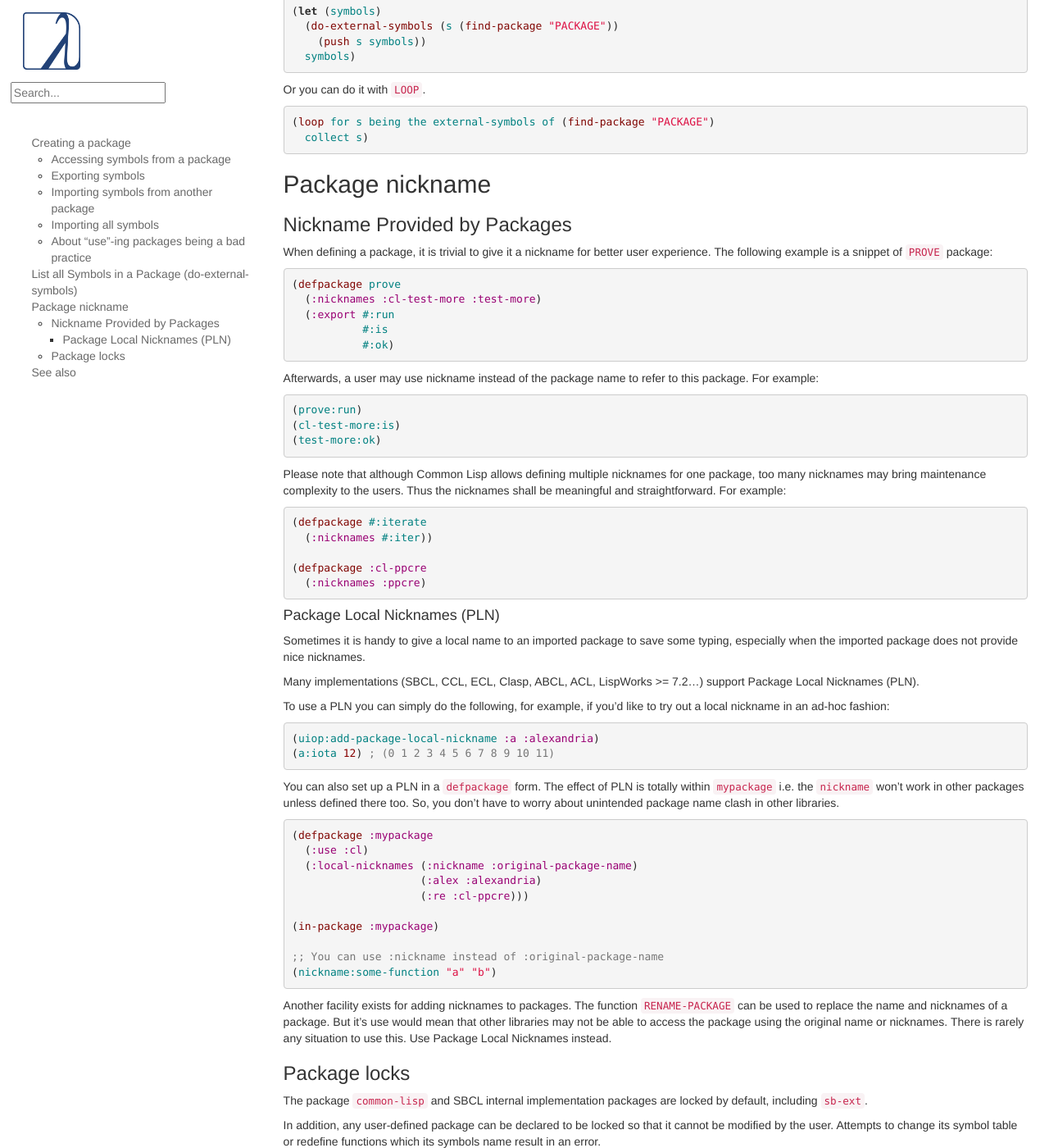
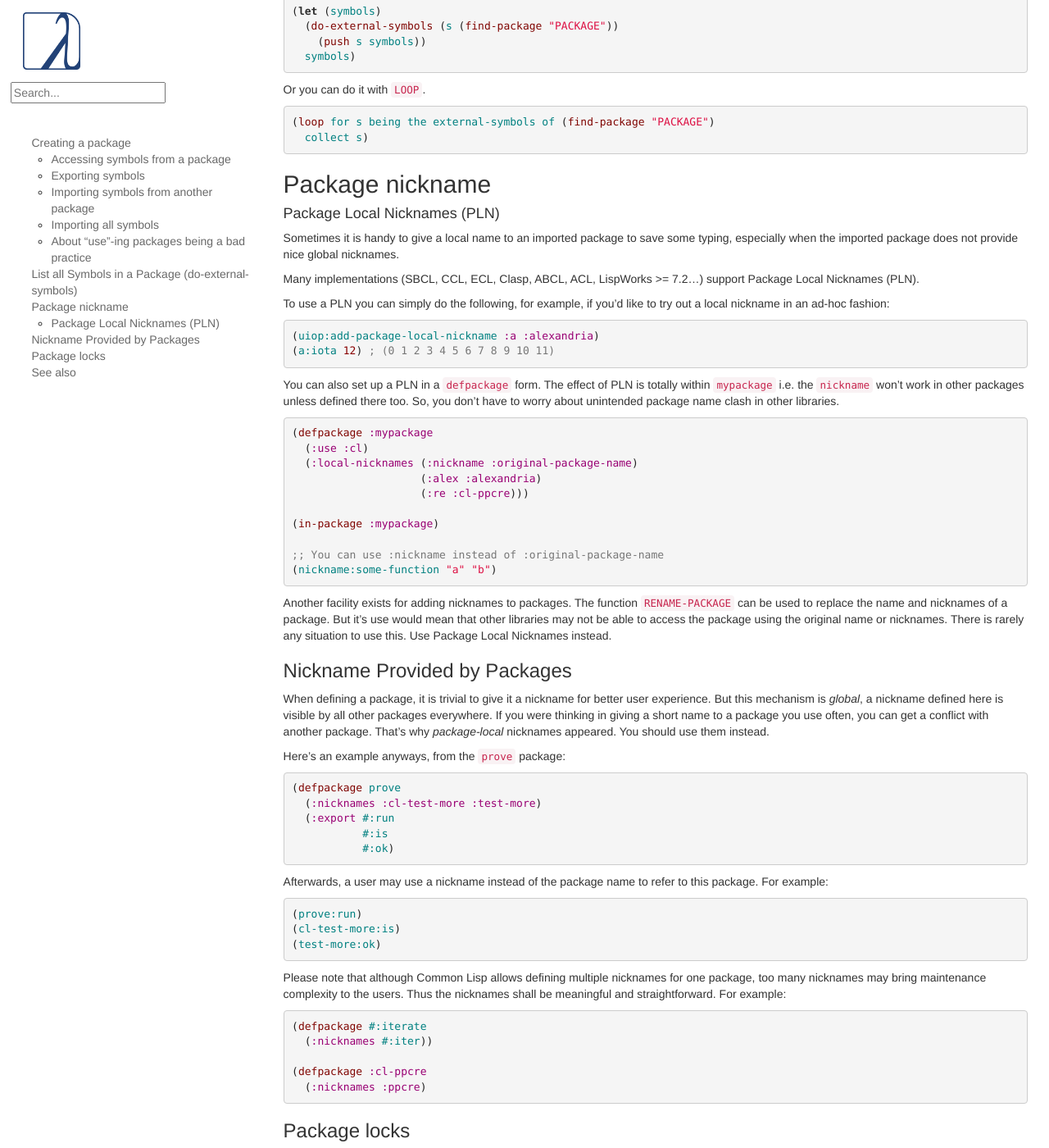
Before and after one commit to LispCookbook/cl-cookbook, a Jekyll site: the page built from packages.md, in a window 1280 px wide and 1400 px high, scrolled down 3548 px. Shown: the whole window at 82% size. Built offline with Jekyll 4.4.1, drawn with Linux system fonts in a browser that asks for light colours.

Commit message:
package: local nicknames first, discourage global ones

```diff
--- a/packages.md
+++ b/packages.md
@@ -231,46 +231,11 @@ Or you can do it with [`LOOP`][loop].
 
 ## Package nickname
 
-### Nickname Provided by Packages
-
-When defining a package, it is trivial to give it a nickname for better user
-experience. The following example is a snippet of `PROVE` package:
-
-~~~lisp
-(defpackage prove
-  (:nicknames :cl-test-more :test-more)
-  (:export #:run
-           #:is
-           #:ok)
-~~~
-
-Afterwards, a user may use nickname instead of the package name to refer to this
-package. For example:
-
-~~~lisp
-(prove:run)
-(cl-test-more:is)
-(test-more:ok)
-~~~
-
-Please note that although Common Lisp allows defining multiple nicknames for
-one package, too many nicknames may bring maintenance complexity to the
-users. Thus the nicknames shall be meaningful and straightforward. For
-example:
-
-~~~lisp
-(defpackage #:iterate
-  (:nicknames #:iter))
-
-(defpackage :cl-ppcre
-  (:nicknames :ppcre)
-~~~
-
 #### Package Local Nicknames (PLN)
 
 Sometimes it is handy to give a local name to an imported package to
 save some typing, especially when the imported package does not
-provide nice nicknames.
+provide nice global nicknames.
 
 Many implementations (SBCL, CCL, ECL, Clasp, ABCL, ACL, LispWorks >= 7.2…) support Package Local Nicknames (PLN).
 
@@ -298,6 +263,47 @@ You can also set up a PLN in a `defpackage` form. The effect of PLN is totally w
 ~~~
 
 Another facility exists for adding nicknames to packages. The function [`RENAME-PACKAGE`](http://www.lispworks.com/documentation/HyperSpec/Body/f_rn_pkg.htm) can be used to replace the name and nicknames of a package. But it's use would mean that other libraries may not be able to access the package using the original name or nicknames. There is rarely any situation to use this. Use Package Local Nicknames instead.
+
+### Nickname Provided by Packages
+
+When defining a package, it is trivial to give it a nickname for
+better user experience. But this mechanism is *global*, a nickname
+defined here is visible by all other packages everywhere. If you were
+thinking in giving a short name to a package you use often, you can
+get a conflict with another package. That's why *package-local*
+nicknames appeared. You should use them instead.
+
+Here's an example anyways, from the `prove` package:
+
+~~~lisp
+(defpackage prove
+  (:nicknames :cl-test-more :test-more)
+  (:export #:run
+           #:is
+           #:ok)
+~~~
+
+Afterwards, a user may use a nickname instead of the package name to refer to this
+package. For example:
+
+~~~lisp
+(prove:run)
+(cl-test-more:is)
+(test-more:ok)
+~~~
+
+Please note that although Common Lisp allows defining multiple nicknames for
+one package, too many nicknames may bring maintenance complexity to the
+users. Thus the nicknames shall be meaningful and straightforward. For
+example:
+
+~~~lisp
+(defpackage #:iterate
+  (:nicknames #:iter))
+
+(defpackage :cl-ppcre
+  (:nicknames :ppcre)
+~~~
 
 
 ### Package locks
```
